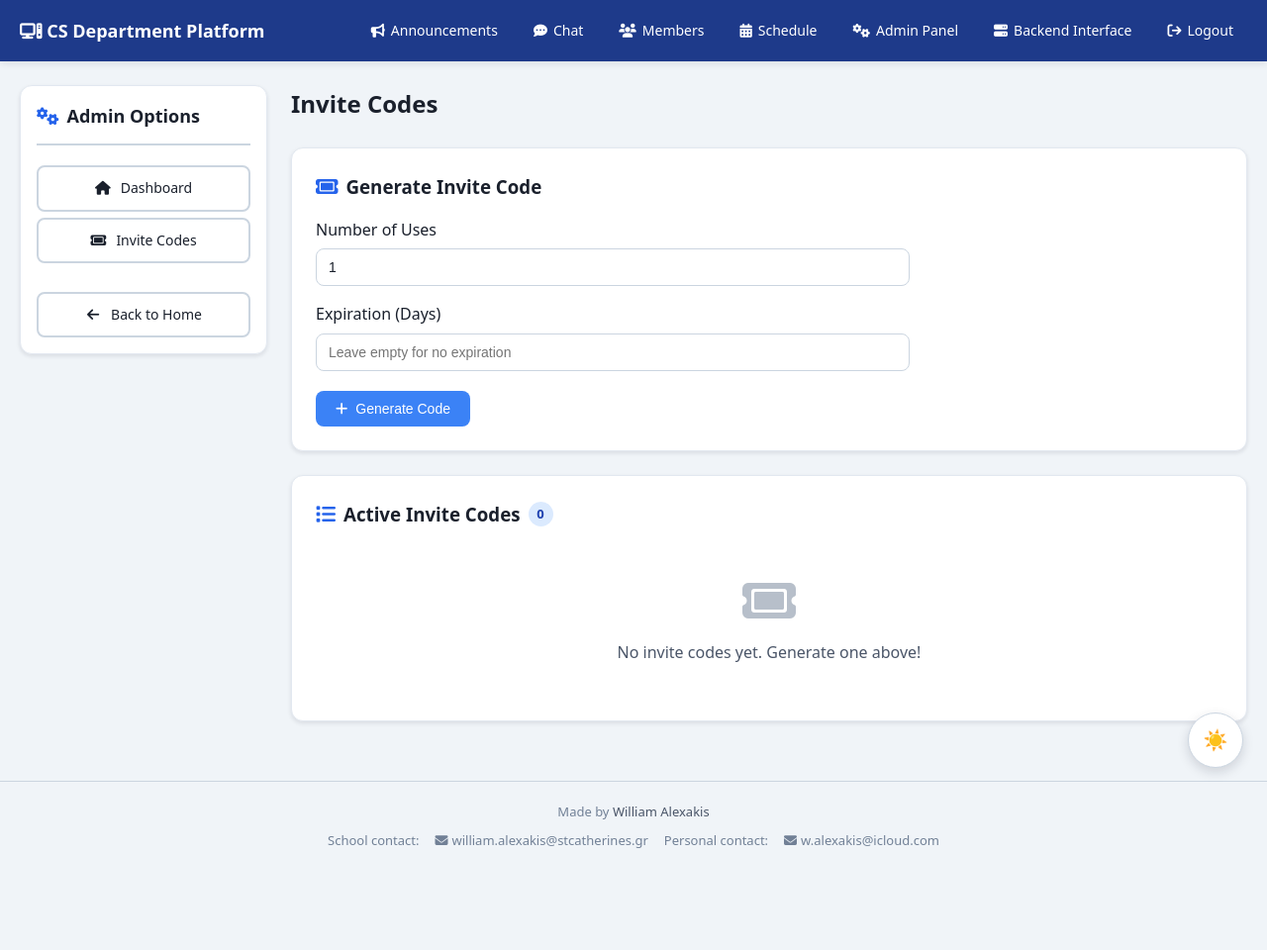
After one commit to williamalexakis/stcats-ops, a Django app: page /panel/invites/ in a window 1280 px wide. The commit adds this page. Shown: the whole page at 99% size. Run offline with Django 5.2, Linux system fonts and the light colour scheme; the visitor is signed in with stand-in values (Sample User, id 1); data that the repository does not hold is empty.

Commit message:
Feat: Add admin dashboard and navigator

```diff
--- /dev/null
+++ b/core/templates/core/admin_base.html
@@ -0,0 +1,54 @@
+{% extends "base.html" %}
+
+{% block content %}
+
+<div style="display: flex; gap: 24px; min-height: calc(100vh - 200px);">
+
+    <aside style="width: 250px; flex-shrink: 0;">
+        <div class="card" style="position: sticky; top: 24px; padding: 16px;">
+            <div style="margin-bottom: 20px; padding-bottom: 9px; border-bottom: 2px solid var(--border-color);">
+                <h2 style="margin: 0 0 4px 0; font-size: 18px; display: flex; align-items: center; gap: 8px;">
+                    <i class="fa-solid fa-gears" style="color: var(--link-color);"></i>
+
+                    Admin Options
+
+                </h2>
+            </div>
+
+            <nav style="display: flex; flex-direction: column; gap: 6px; width: 100%;">
+                <a href="{% url 'admin_dashboard' %}"
+                   style="display: flex; align-items: center; justify-content: center; gap: 10px; width: 100%; padding: 10px 12px; border: 2px solid var(--border-color); border-radius: 8px; text-decoration: none; transition: all 0.2s ease; color: var(--text-primary)"
+                   onmouseover="this.style.background='transparent'; this.style.borderColor='var(--link-color)';"
+                   onmouseout="this.style.background='transparent'; this.style.borderColor='var(--border-color)';">
+                    <i class="fa-solid fa-house" style="width: 16px; text-align: center;"></i>
+                    <span style="font-weight: 500;">Dashboard</span>
+                </a>
+
+                <a href="{% url 'admin_invites' %}"
+                   style="display: flex; align-items: center; justify-content: center; gap: 10px; width: 100%; padding: 10px 12px; border: 2px solid var(--border-color); border-radius: 8px; text-decoration: none; transition: all 0.2s ease; color: var(--text-primary);"
+                   onmouseover="this.style.background='transparent'; this.style.borderColor='var(--link-color)';"
+                   onmouseout="this.style.background='transparent'; this.style.borderColor='var(--border-color)';">
+                    <i class="fa-solid fa-ticket" style="width: 16px; text-align: center;"></i>
+                    <span style="font-weight: 500;">Invite Codes</span>
+                </a>
+
+                <div style="height: 1px; background: var(--border-color); margin: 8px 0;"></div>
+
+                <a href="{% url 'home' %}"
+                   style="display: flex; align-items: center; justify-content: center; gap: 10px; width: 100%; padding: 10px 12px; border: 2px solid var(--border-color); border-radius: 8px; text-decoration: none; transition: all 0.2s ease; color: var(--text-primary);"
+                   onmouseover="this.style.background='transparent'; this.style.borderColor='var(--link-color)';"
+                   onmouseout="this.style.background='transparent'; this.style.borderColor='var(--border-color)';">
+                    <i class="fa-solid fa-arrow-left" style="width: 16px; text-align: center;"></i>
+                    <span style="font-weight: 500;">Back to Home</span>
+                </a>
+            </nav>
+        </div>
+    </aside>
+
+    <div style="flex: 1; min-width: 0;">
+        {% block admin_content %}
+        {% endblock %}
+    </div>
+</div>
+
+{% endblock %}
--- a/core/templates/core/admin_panel.html
+++ b/core/templates/core/admin_panel.html
@@ -1,11 +1,11 @@
-{% extends "base.html" %}
+{% extends "core/admin_base.html" %}
 
-{% block title %}Admin Panel - CS Dept Platform{% endblock %}
+{% block title %}Invite Codes - Admin Panel{% endblock %}
 
-{% block content %}
+{% block admin_content %}
 
 <div style="margin-bottom: 24px;">
-    <h2 style="margin: 0 0 8px 0;">Admin Panel</h2>
+    <h2 style="margin: 0 0 8px 0;">Invite Codes</h2>
 </div>
 
 <div class="card" style="margin-bottom: 24px;">
@@ -39,9 +39,7 @@
 
         <div style="margin-bottom: 20px;">
             <label for="expiry_days" style="display: block; margin-bottom: 6px; font-weight: 500; color: var(--text-primary);">
-
                 Expiration (Days)
-
             </label>
 
             <input
@@ -100,7 +98,7 @@
 
                             <td style="padding: 12px 8px; color: var(--text-secondary);">
                                 <div style="display: flex; align-items: center; gap: 8px;">
-                                    <div style="width: 32px; height: 32px; border: 1px solid var(--border-color); border-radius: 50%; background: {% if entry.teacher.is_superuser or entry.teacher.groups.all.0.name == 'admin' %}var(--error-bg){% else %}var(--info-bg){% endif %}; color: {% if entry.teacher.is_superuser or entry.teacher.groups.all.0.name == 'admin' %}var(--error-text){% else %}var(--info-text){% endif %}; display: flex; align-items: center; justify-content: center; font-weight: 600; font-size: 13px; flex-shrink: 0;">
+                                    <div style="width: 32px; height: 32px; border: 1px solid var(--border-color); border-radius: 50%; background: {% if code.creator.is_superuser or code.creator.groups.all.0.name == 'admin' %}var(--error-bg){% else %}var(--info-bg){% endif %}; color: {% if code.creator.is_superuser or code.creator.groups.all.0.name == 'admin' %}var(--error-text){% else %}var(--info-text){% endif %}; display: flex; align-items: center; justify-content: center; font-weight: 600; font-size: 13px; flex-shrink: 0;">
                                         {{ code.creator.username|first|upper }}
                                     </div>
 
@@ -138,6 +136,7 @@
                                    style="background: var(--error-bg); color: var(--error-text); padding: 4px 12px; border-radius: 6px; font-size: 12px; font-weight: 500; text-decoration: none; display: inline-flex; align-items: center; gap: 4px; transition: all 0.2s ease;"
                                    onmouseover="this.style.background='var(--error-border)'; this.style.color='white';"
                                    onmouseout="this.style.background='var(--error-bg)'; this.style.color='var(--error-text)';">
+
                                     <i class="fa-solid fa-trash"></i>
 
                                     Delete
--- a/core/views.py
+++ b/core/views.py
@@ -5,10 +5,11 @@ from django.contrib.auth import get_user_model
 from django.contrib import messages as flash_messages
 from django.contrib.auth.models import Group
 from django.utils import timezone
-from datetime import timedelta
+from datetime import timedelta, date
 import secrets
 from .models import Message, InviteCode, Room, ScheduleEntry
 from django.core.paginator import Paginator
+from django.db.models import Sum
 
 User = get_user_model()
 
@@ -93,7 +94,59 @@ def chat(request):
     return render(request, "core/chat.html", context)
 
 @login_required
-def admin_panel(request):
+def admin_dashboard(request):
+
+    if not (request.user.is_superuser or request.user.groups.filter(name="admin").exists()):
+
+        flash_messages.error(request, "You don't have permission to access the admin panel.")
+
+        return redirect("home")
+
+    # Get statistics
+    all_users = User.objects.all().select_related().prefetch_related("groups")
+    total_users = all_users.count()
+    admin_count = 0
+    teacher_count = 0
+
+    for user in all_users:
+
+        if user.is_superuser or user.groups.filter(name="admin").exists():
+
+            admin_count += 1
+
+        elif user.groups.filter(name="teacher").exists():
+
+            teacher_count += 1
+
+    # Invite code stuff
+    active_invites = InviteCode.objects.filter(remaining_uses__gt=0).count()
+    total_invite_uses = InviteCode.objects.filter(remaining_uses__gt=0).aggregate(Sum('remaining_uses'))['remaining_uses__sum'] or 0
+
+    # Schedule stuff
+    total_schedule_entries = ScheduleEntry.objects.count()
+    today = date.today()
+    upcoming_entries = ScheduleEntry.objects.filter(date__gte=today).count()
+
+    # Message stuff
+    total_messages = Message.objects.count()
+    announcement_count = Message.objects.filter(is_announcement=True).count()
+
+    context = {
+        "total_users": total_users,
+        "admin_count": admin_count,
+        "teacher_count": teacher_count,
+        "active_invites": active_invites,
+        "total_invite_uses": total_invite_uses,
+        "total_schedule_entries": total_schedule_entries,
+        "upcoming_entries": upcoming_entries,
+        "total_messages": total_messages,
+        "announcement_count": announcement_count
+    }
+
+    return render(request, "core/admin_dashboard.html", context)
+
+@login_required
+def admin_invites(request):
 
     if not (request.user.is_superuser or request.user.groups.filter(name="admin").exists()):
 
@@ -122,7 +175,7 @@ def admin_panel(request):
 
         flash_messages.success(request, f"Invite code created: {code}")
 
-        return redirect("admin_panel")
+        return redirect("admin_invites")
 
     # Get all invite codes
     invite_codes = InviteCode.objects.all().order_by("-creation_date")
@@ -150,7 +203,7 @@ def delete_invite_code(request, code_id):
 
         flash_messages.error(request, "Invite code not found.")
 
-    return redirect("admin_panel")
+    return redirect("admin_invites")
 
 
 @login_required
--- a/stcats_cs/urls.py
+++ b/stcats_cs/urls.py
@@ -2,7 +2,7 @@ from django.contrib import admin
 from django.urls import path
 from core.views import (
     home, healthcheck, members, chat,
-    admin_panel, delete_invite_code,
+    admin_dashboard, admin_invites, delete_invite_code,
     promote_user, demote_user, remove_user,
     edit_message, delete_message,
     scheduler, create_schedule_entry, edit_schedule_entry, delete_schedule_entry
@@ -22,7 +22,9 @@ urlpatterns = [
     path("chat/message/<int:message_id>/delete/", delete_message, name="delete_message"),
     path("announcements/", announcement_list, name="announcements"),
     path("members/", members, name="members"),
-    path("panel/", admin_panel, name="admin_panel"),
+    path("panel/", admin_dashboard, name="admin_dashboard"),
+    path("panel/", admin_dashboard, name="admin_panel"),  # Admin invites, changing this is too annoying
+    path("panel/invites/", admin_invites, name="admin_invites"),
     path("panel/invite/<int:code_id>/delete/", delete_invite_code, name="delete_invite_code"),
     path("members/<int:user_id>/promote/", promote_user, name="promote_user"),
     path("members/<int:user_id>/demote/", demote_user, name="demote_user"),
--- a/templates/base.html
+++ b/templates/base.html
@@ -38,6 +38,9 @@
             --info-bg: #dbeafe;
             --info-border: #60a5fa;
             --info-text: #1e40af;
+            --warning-bg: #fef3c7;
+            --warning-border: #fbbf24;
+            --warning-text: #92400e;
             --shadow: rgba(15, 23, 42, 0.1);
             --shadow-hover: rgba(15, 23, 42, 0.15);
             --crown: #f59e0b;
@@ -71,6 +74,9 @@
             --info-bg: #1e3a8a;
             --info-border: #3b82f6;
             --info-text: #93c5fd;
+            --warning-bg: #422006;
+            --warning-border: #f59e0b;
+            --warning-text: #fde68a;
             --shadow: rgba(0, 0, 0, 0.3);
             --shadow-hover: rgba(0, 0, 0, 0.4);
             --crown: #fbbf24;
```
Also changed, not shown: core/templates/core/admin_dashboard.html (added, +143 -0 lines).
